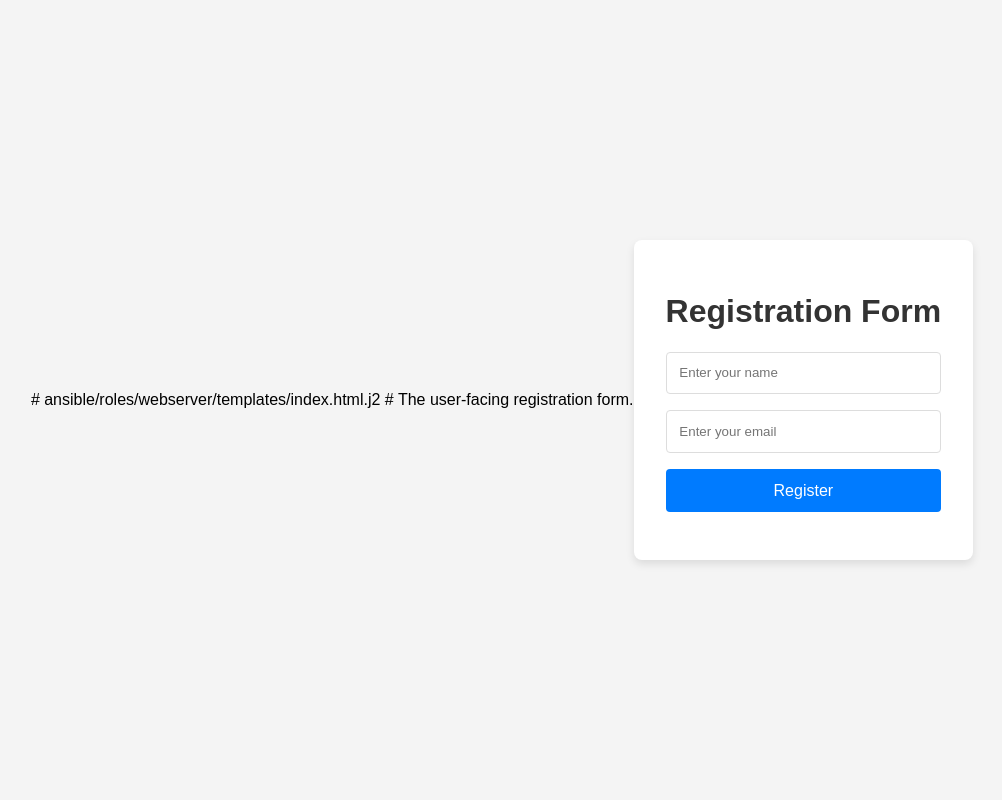
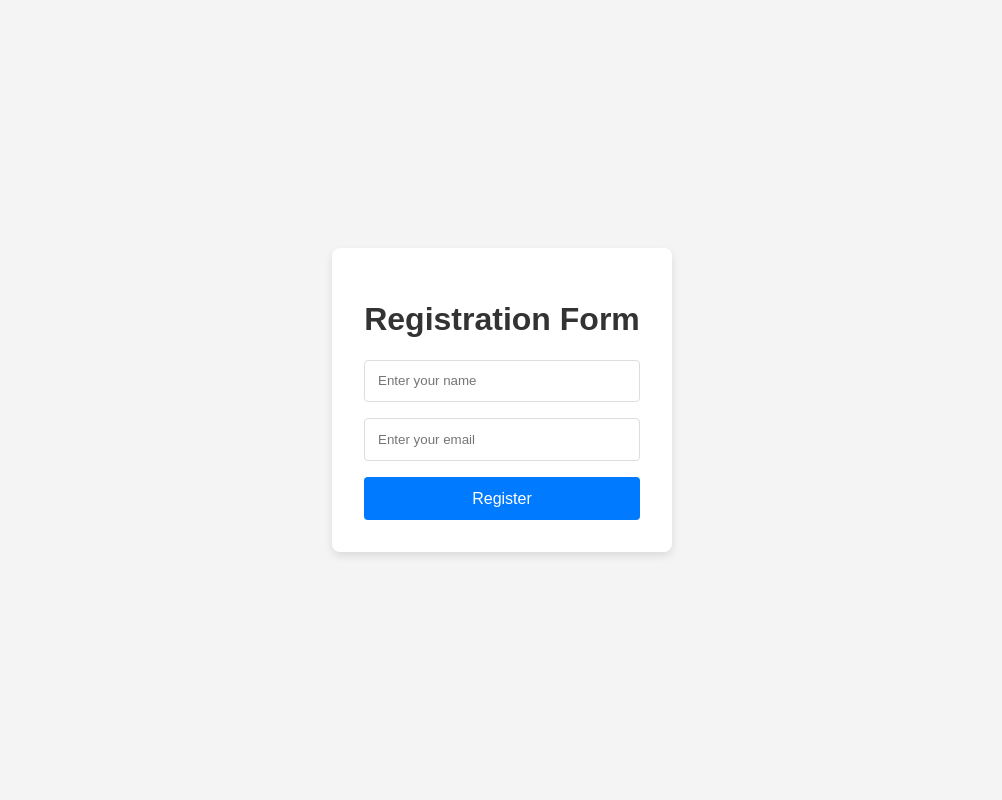
Before and after one commit to AjinkyaP-09/Internship-Tasks, a Python web app: template Task-06/ansible/roles/webserver/templates/index.html.j2 in a window 1280 px wide. Shown: the whole page, without its empty margins (138-1140 px from the left). Run offline with Jinja, Linux system fonts and the light colour scheme; the template is opened without the code that fills it, so the values that code supplies are empty.

Commit message:
Change ansible/webserver/... and ansible/appserver/...

```diff
--- a/Task-06/ansible/roles/appserver/templates/submit.php.j2
+++ b/Task-06/ansible/roles/appserver/templates/submit.php.j2
@@ -1,6 +1,5 @@
-# ansible/roles/appserver/templates/submit.php.j2
-# PHP script to process form data and insert into the database.
 <?php
+// PHP script to process form data and insert into the database.
 header('Content-Type: text/html; charset=utf-8');
 
 // --- Database Connection Details ---
@@ -27,7 +26,6 @@ if ($conn->connect_error) {
     die("<h1>Connection Failed</h1><p>Could not connect to the database: " . $conn->connect_error . "</p>");
 }
 
-// FINAL FIX: Set the client character set to avoid "charset unknown" errors with MySQL 8
 $conn->set_charset("utf8mb4");
 
 // --- Create Table if it doesn't exist ---
--- a/Task-06/ansible/roles/webserver/templates/index.html.j2
+++ b/Task-06/ansible/roles/webserver/templates/index.html.j2
@@ -1,5 +1,3 @@
-# ansible/roles/webserver/templates/index.html.j2
-# The user-facing registration form.
 <!DOCTYPE html>
 <html lang="en">
 <head>
```
